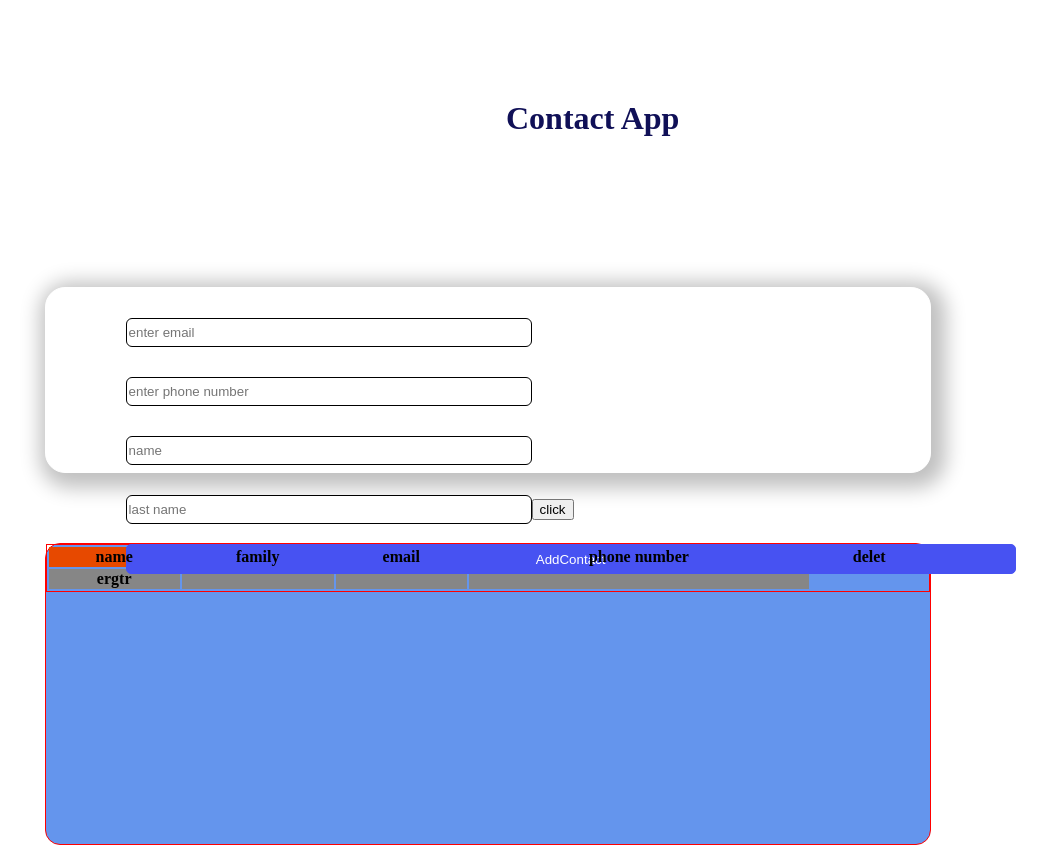
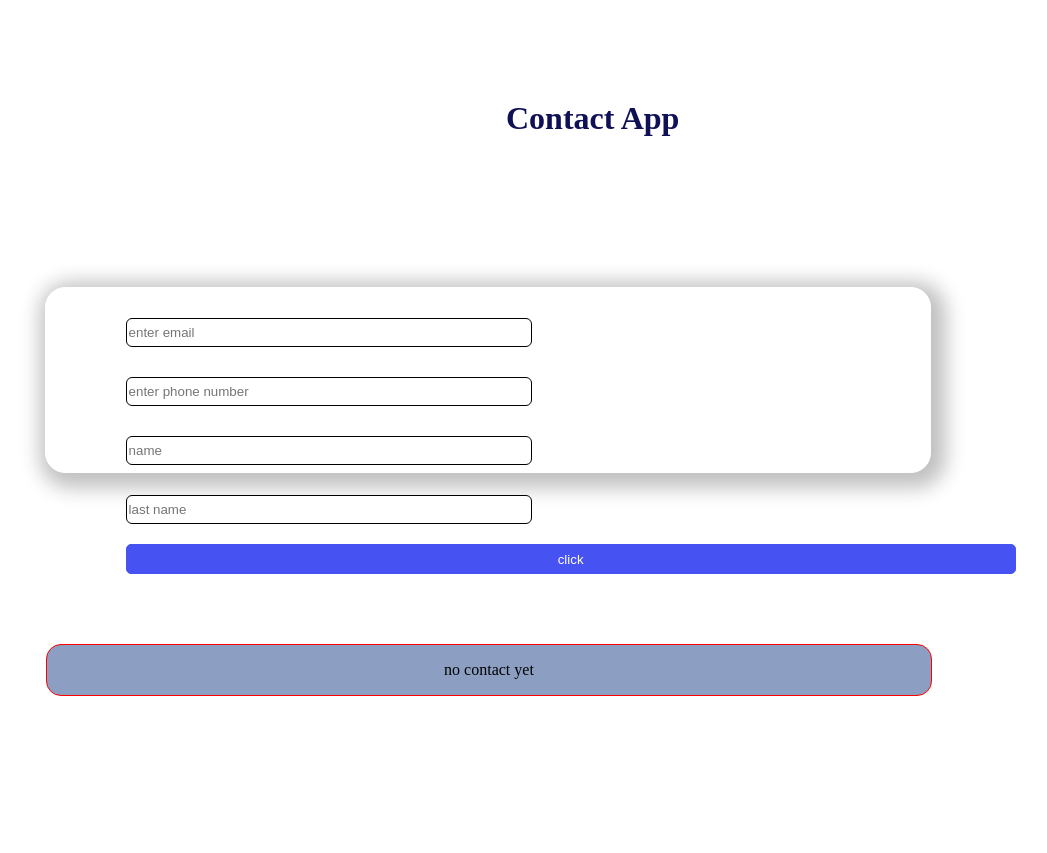
Before and after one commit to aliikm/contact-project, a React app: page / in a window 1280 px wide. Shown: the whole page, without its empty margins (152-1199 px from the left). After the commit the page ends 800 px from the top, so only its background shows below. Built offline with nearby package versions, Linux system fonts and the light colour scheme; the HTML template or start-up script is replaced by a standard one.

Commit message:
ezafe kardan module css va namayesh etelaat input ha be vasile click dar safhe va taghyire table be ul va li va hamchnin props dadn be childe ha

```diff
--- a/package.json
+++ b/package.json
@@ -12,7 +12,8 @@
   "dependencies": {
     "react": "^19.1.1",
     "react-dom": "^19.1.1",
-    "styled-components": "^6.1.19"
+    "styled-components": "^6.1.19",
+    "uuid": "^13.0.0"
   },
   "devDependencies": {
     "@eslint/js": "^9.36.0",
--- a/src/App.jsx
+++ b/src/App.jsx
@@ -9,7 +9,7 @@ function App() {
     <>
       <Header/>
       <Container/>
-      <List/>
+
     </>
   )
 }
--- a/src/Components/Container.jsx
+++ b/src/Components/Container.jsx
@@ -12,16 +12,7 @@ const Div = styled.div`
     box-shadow: 5px 5px 20px 10px silver;
 
 `
-const Button = styled.button`
-  width: 890px;
-  height: 30px;
-  background-color: #4752f2;
-  border: solid 1px #4752f2;
-  border-radius: 5px;
-  margin-left: 80px;
-  margin-top: 20px;
-  color: white;
-`
+
 
 const Container = () => {
 
@@ -29,7 +20,7 @@ const Container = () => {
  <>
  <Div>
     <Inputs/>
-    <Button>AddContact</Button>
+
  </Div>
  </>
   )
--- a/src/Components/Inputs.jsx
+++ b/src/Components/Inputs.jsx
@@ -1,5 +1,7 @@
 import React, { useState } from "react";
 import styled from "styled-components";
+import List from "./List";
+import { v4 } from "uuid";
 
 const Input = styled.input`
   width: 400px;
@@ -9,37 +11,81 @@ const Input = styled.input`
   border: 0.5px solid;
   border-radius: 6px;
 `;
-const Inputs = () => {
-const loginHndler = () => {
-console.log(email , number , name , lastname)
-}
-const[email ,setEmail] =useState("");
-const[number , setNumber] = useState("");
-const[name , setName] = useState("");
-const[lastname , setLastname] = useState("");
+const Button = styled.button`
+  width: 890px;
+  height: 30px;
+  background-color: #4752f2;
+  border: solid 1px #4752f2;
+  border-radius: 5px;
+  margin-left: 80px;
+  margin-top: 20px;
+  color: white;
+`;
+function Inputs() {
+  const [contacts, setContacts] = useState([]);
+  const [formData, setFormData] = useState({
+    id: "",
+    email: "",
+    phone: "",
+    name: "",
+    lastName: "",
+  });
+  const [alert, setAlert] = useState("");
+
+  const loginHndler = () => {
+    if (!formData.name ||
+      !formData.lastName ||
+      !formData.email ||
+      !formData.phone) {
+      setAlert("empty");
+      return;
+    }
+    setAlert("");
+    const newContact = { ...formData, id: v4() };
+    setContacts((contacts) => [...contacts, newContact]);
+    setFormData({ email: "", phone: "", name: "", lastName: "" });
+  };
+
+  const changeHnandler = (event) => {
+    const name = event.target.name;
+    const value = event.target.value;
+    setFormData((formData) => ({ ...formData, [name]: value }));
+  };
 
 
-  const emailHnandler = (event) =>{
-   setEmail(event.target.value)
-  }
-  const numberHndler = (event) => {
-    setNumber(event.target.value)
-  }
-  const nameHndler = (event) => {
-setName(event.target.value)
-  }
-  const lastnameHandler = (event )=>{
-    setLastname(event.target.value)
-  }
   return (
     <>
-      <Input type="email" placeholder="enter email" onChange={emailHnandler}/>
-      <Input type="text" placeholder="enter phone number" onChange={numberHndler}/>
-      <Input type="text" placeholder="name" onChange={nameHndler}/>
-      <Input type="text" placeholder="last name" onChange={lastnameHandler}/>
-      <button onClick={loginHndler}>click</button>
+      <Input
+        type="email"
+        placeholder="enter email"
+        name="email"
+        value={formData.email}
+        onChange={changeHnandler} />
+      <Input
+        type="text"
+        placeholder="enter phone number"
+        name="phone"
+        value={formData.phone}
+        onChange={changeHnandler} />
+      <Input
+        type="text"
+        placeholder="name"
+        name="name"
+        value={formData.name}
+        onChange={changeHnandler} />
+      <Input
+        type="text"
+        placeholder="last name"
+        name="lastName"
+        value={formData.lastName}
+        onChange={changeHnandler} />
+      <Button onClick={loginHndler}>click</Button>
+      <div>
+        <div>{alert && <p>{alert}</p>}</div>
+        <List contacts={contacts} value={setFormData} />
+      </div>
     </>
   );
-};
+}
 
 export default Inputs;
--- a/src/Components/List.jsx
+++ b/src/Components/List.jsx
@@ -1,42 +1,42 @@
 import styled from "styled-components";
 import styles from "../Components/List.module.css"
+import { useState } from "react";
 
 const Div = styled.div`
-  width: 70%;
-  height: 300px;
+  width: 100%;
+  height: auto;
   border: 1px solid red;
-  background-color: cornflowerblue;
+  background-color: #8c9fc2;
   margin: auto;
   margin-top: 70px;
   border-radius: 15px;
 
+
 `;
-function List() {
+
+function List({contacts}) {
+  console.log(contacts)
+
+
   return (
     <>
-      <Div>
-        <table className={styles.table}>
-          <thead>
-            <tr>
-              <th>name</th>
-              <th>family</th>
-              <th>email</th>
-              <th>phone number</th>
-              <th>delet</th>
-            </tr>
-          </thead>
-          <tbody>
-            <tr>
-                <th>ergtr</th>
-                <th></th>
-                <td></td>
-                <td></td>
-            </tr>
-          </tbody>
-        </table>
+      <Div className={styles.container}>
+        {contacts.length ?(  <ul className={styles.li}>{
+          contacts.map((contact ) => (
+            <li key={contact.id} >
+              <p>{contact.name} {contact.lastName}</p>
+              <p><span>📧</span> {contact.email}</p>
+              <p><span>📲</span> {contact.phone}</p>
+              <button>🗑️</button>
+            </li>
+          ))}
+          </ul>) : <p>no contact yet</p> }
+
       </Div>
-    </>
-  );
+
+
+
+ </>
+ );
 }
-
 export default List;
--- a/src/Components/List.module.css
+++ b/src/Components/List.module.css
@@ -1,18 +1,10 @@
-.table{
-    width: 100%;
-    border: 1px solid red;
+li{
+    display: flex;
+    gap: 60px;
+    align-items: center;
 
 }
-thead{
-    width: 100%;
-    border: 1px solid green;
-    background-color: rgb(231, 73, 0);
+.container{
+    display: flex;
+    justify-content: space-around;
 }
-tbody{
-    width: 100%;
-    height: auto;
-    background-color: rgb(134, 134, 134);
-    text-align: center;
-    vertical-align: middle;
-
-}
```
Also changed, not shown: 1 other file (tests, documents, lock files or other folders).
